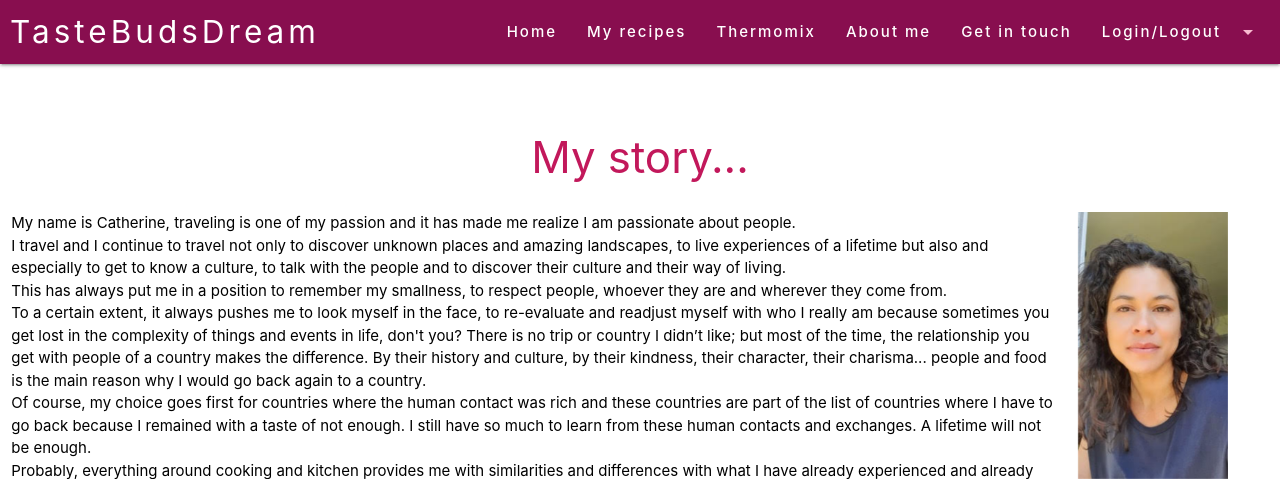
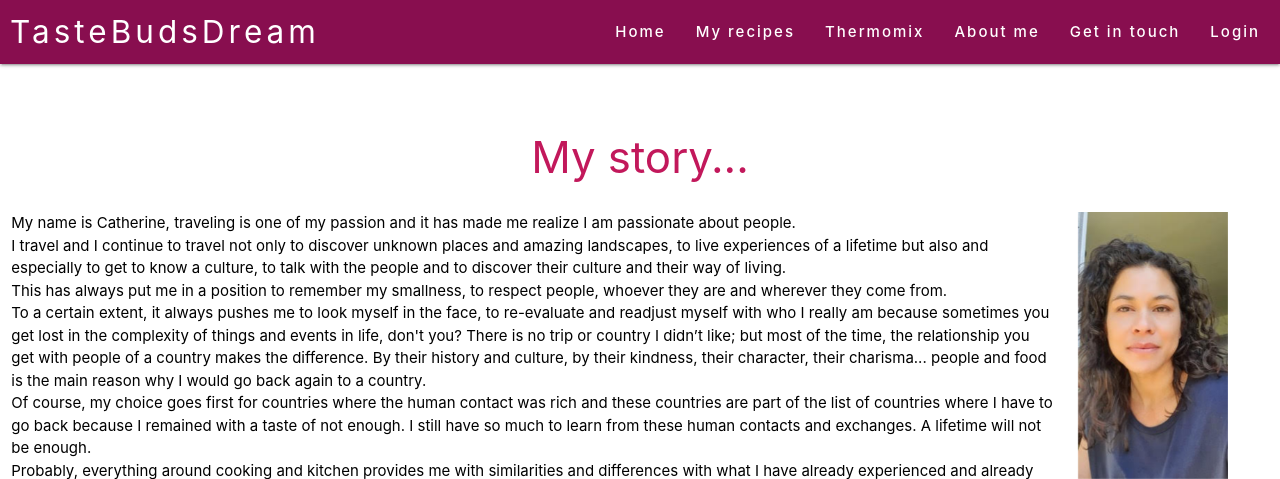
Before and after one commit to JihanePett/tbd-recipes, a Flask app: page /about in a window 1280 px wide. Shown: the top 479 px of the page. Run offline with Flask 2, Linux system fonts and the light colour scheme; some libraries are stand-ins or nearby versions.

Commit message:
login logout user session

```diff
--- a/templates/base.html
+++ b/templates/base.html
@@ -27,10 +27,6 @@
       <!-- Navigation -->
       <div class="navbar-fixed">
         <!-- Dropdown Structure -->
-        <ul id="login_out" class="dropdown-content">
-          <li><a href="{{url_for('login')}}">Login</a></li>
-          <li><a href="{{url_for('logout')}}">Logout</a></li>
-        </ul>
 
         <nav>
           <div class="nav-wrapper pink darken-4">
@@ -46,37 +42,32 @@
               <li><a href="{{url_for('thermomix')}}">Thermomix</a></li>
               <li><a href="{{url_for('about')}}">About me</a></li>
               <li><a href="{{url_for('contact')}}">Get in touch</a></li>
-              <li>
-                <a class="dropdown-trigger" href="#!" data-target="login_out"
-                  >Login/Logout<i class="material-icons right"
-                    >arrow_drop_down</i
-                  ></a
-                >
-              </li>
+
+              {%if session['user']%}
+              <li><a href="{{url_for('logout')}}">Logout</a></li>
+              {%else%}
+              <li><a href="{{url_for('login')}}">Login</a></li>
+              {% endif %}
             </ul>
           </div>
         </nav>
       </div>
 
       <!-- Navigation on mobile view -->
-      <ul id="loginnout" class="dropdown-content">
-        <li><a href="{{url_for('login')}}">Login</a></li>
-        <li><a href="{{url_for('logout')}}">Logout</a></li>
-      </ul>
+
       <ul id="slide-out" class="sidenav">
         <li><a href="{{url_for('homepage')}}">Home</a></li>
         <li><a href="{{url_for('my_recipes')}}">My recipes</a></li>
         <li><a href="{{url_for('thermomix')}}">Thermomix</a></li>
         <li><a href="{{url_for('about')}}">About me</a></li>
         <li><a href="{{url_for('contact')}}">Get in touch</a></li>
-        <li>
-          <a class="dropdown-trigger" href="#!" data-target="loginnout"
-            >Login/Logout<i class="material-icons right">arrow_drop_down</i></a
-          >
-        </li>
+        {%if session['user']%}
+        <li><a href="{{url_for('logout')}}">Logout</a></li>
+        {%else%}
+        <li><a href="{{url_for('login')}}">Login</a></li>
+        {% endif %}
       </ul>
     </header>
-
 
     {% block content %} {% endblock %}
     <footer></footer>
@@ -151,7 +142,7 @@
         $(".slider").slider();
         $(".dropdown-trigger").dropdown();
         $(".carousel").carousel();
-        $('.materialboxed').materialbox();
+        $(".materialboxed").materialbox();
       });
     </script>
   </body>
--- a/templates/recipes.html
+++ b/templates/recipes.html
@@ -5,9 +5,11 @@
 	<title>Recipes edits</title>
 </head>
 
+
 <body>
 	{% extends 'base.html' %} {% block content%}
-	<!--Parallax-->
+
+  	<!--Parallax-->
 	<div class="parallax-container">
 		<div class="parallax parallax img">
 			<img src="https://wallpaperaccess.com/full/372975.jpg"/>
```
